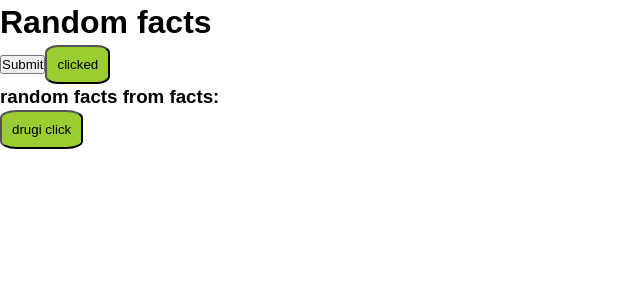
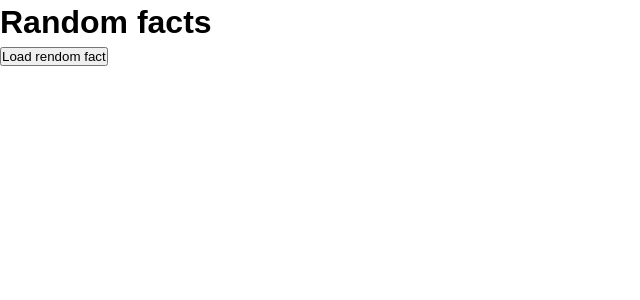
Before and after one commit to blaz-k/Vue-randomFacts, a Vue app: page / in a window 1280 px wide. Shown: the top 300 px of the page, without its empty margins (0-640 px from the left). Built offline with nearby package versions, Linux system fonts and the light colour scheme.

Commit message:
corrected from start

```diff
--- a/src/App.vue
+++ b/src/App.vue
@@ -1,38 +1,18 @@
 <template>
   <div id="app">
     <h1>Random facts</h1>
-    <button>Submit</button>
-    <MyButton text="clicked" />
     <Facts />
 
-    <MyButton text="drugi click" />
   </div>
 </template>
 
 <script>
 import Facts from "./components/Facts";
-import MyButton from "./components/MyButton";
-import axios from "axios";
 
 export default {
   name: "app",
   components: {
     Facts,
-    MyButton,
-  },
-  data() {
-    return {
-      facts: [],
-    };
-  },
-
-  methods: {
-    created() {
-      axios
-        .get("https://uselessfacts.jsph.pl/random.json?language=en")
-        .then((response) => (this.facts = response.data))
-        .catch((err) => console.log(err));
-    },
   },
 };
 </script>
--- a/src/components/Facts.vue
+++ b/src/components/Facts.vue
@@ -1,15 +1,36 @@
 <template>
   <div>
-    <div v-bind:facts="facts">
-      <h3>random facts from facts: {{ facts }}</h3>
+    <div>
+      <button @click="getRandom">Load rendom fact</button>
+      <div v-bind:key="facts.id">
+        <p>{{ facts.id }} {{ facts.text }}</p>
+      </div>
     </div>
   </div>
 </template>
 
 <script>
+import axios from "axios";
 export default {
   name: "Facts",
-  props: ["facts"],
+  data() {
+    return {
+      facts: [],
+    };
+  },
+  methods: {
+    getRandom() {
+      axios
+        .get("https://uselessfacts.jsph.pl/random.json?language=en")
+        .then((response) => {
+          console.log(response.data);
+          this.posts = response.data;
+        })
+        .catch((error) => {
+          console.log(error);
+        });
+    },
+  },
 };
 </script>
 
--- a/src/components/MyButton.vue
+++ /dev/null
@@ -1,18 +0,0 @@
-<template>
-  <button>{{ text }}</button>
-</template>
-
-<script>
-export default {
-  name: "MyButton",
-  props: ["text"],
-};
-</script>
-
-<style scoped>
-button {
-  padding: 10px;
-  background-color: yellowgreen;
-  border-radius: 20%;
-}
-</style>
```
